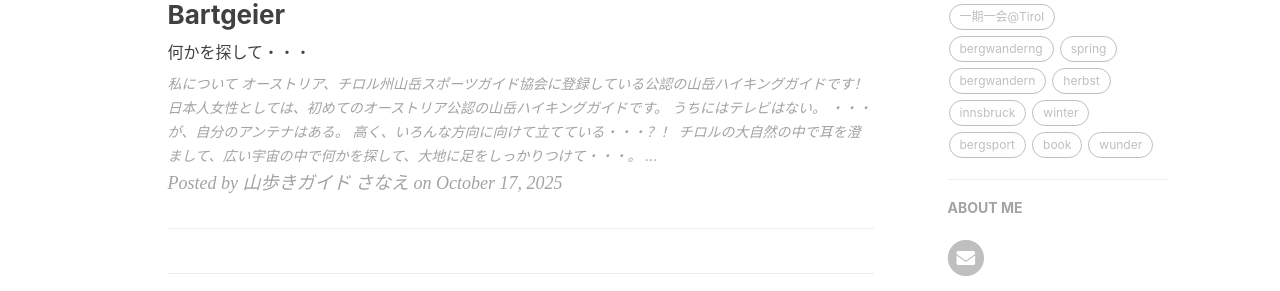
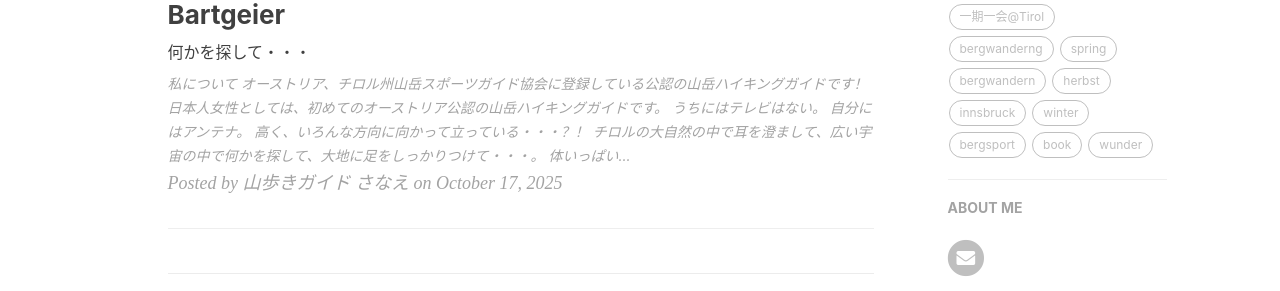
Before and after one commit to yamayagi/yamayagi.github.io, a Jekyll site: the page built from index.html, in a window 1280 px wide and 900 px high, scrolled down 330 px. Shown: the part 185-476 px from the top of the window. Built offline with Jekyll 4.4.1, drawn with Linux system fonts in a browser that asks for light colours; nearby versions of some CDN libraries; the list of posts is cut into pages by our own code; comment, search, counter and statistics services are not loaded.

Commit message:
Update 2025-10-17-tier.md

```diff
--- a/_posts/2025-10-17-tier.md
+++ b/_posts/2025-10-17-tier.md
@@ -15,8 +15,8 @@ tags: [tiere]
 
 うちにはテレビはない。
 
-・・・が、自分のアンテナはある。
-高く、いろんな方向に向けて立てている・・・？！
+自分にはアンテナ。
+高く、いろんな方向に向かって立っている・・・？！
 
 チロルの大自然の中で耳を澄まして、広い宇宙の中で何かを探して、大地に足をしっかりつけて・・・。
 
```
